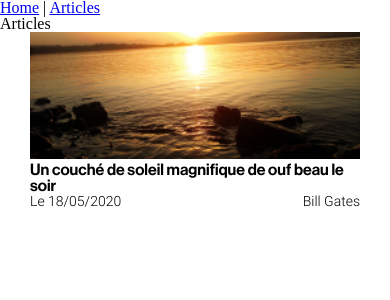
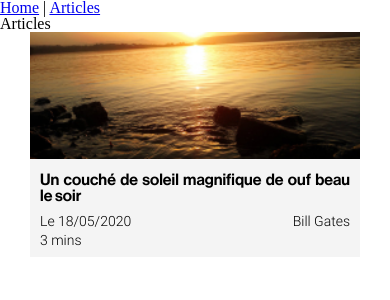
Before and after one commit to JulianRomana/flex-gang-pwa, a Vue app: page /articles in a window 390 px wide. Shown: the top 300 px of the page. Built offline with nearby package versions, Linux system fonts and the light colour scheme.

Commit message:
ArticlePreview - mobile version is up

```diff
--- a/src/modules/ArticlePreview.vue
+++ b/src/modules/ArticlePreview.vue
@@ -1,10 +1,15 @@
 <template>
   <div class="grid">
-    <img :class="$style.picture" src="../../src/assets/example.jpg" alt="picture">
-    <h3 class="article-preview-title">Un couché de soleil magnifique de ouf beau le soir</h3>
-    <div :class="$style.description">
-      <p class="article-preview-description">Le 18/05/2020</p>
-      <p class="article-preview-description">Bill Gates</p>
+    <div :class="$style.articlePreview">
+      <img :class="$style.picture" src="../../src/assets/example.jpg" alt="picture">
+      <div :class="$style.textContainer">
+        <h3 class="article-preview-title">Un couché de soleil magnifique de ouf beau le soir</h3>
+        <div :class="$style.description">
+          <p class="article-preview-description">Le 18/05/2020</p>
+          <p class="article-preview-description">Bill Gates</p>
+        </div>
+        <p class="article-preview-description">3 mins</p>
+      </div>
     </div>
   </div>
 </template>
@@ -16,12 +21,28 @@ export default {
 </script>
 
 <style module lang="scss">
+  .articlePreview {
+    background-color: #d2d2d23e;
+  }
+
+  .textContainer {
+    padding: 0 10px 10px;
+  }
+
   .picture {
     width: 100%;
     height: auto;
+    margin-bottom: 10px;
   }
+
+  h3 {
+    margin-bottom: 10px;
+    text-align: justify;
+  }
+
   .description {
     display: flex;
     justify-content: space-between;
+    margin-bottom: 5px;
   }
 </style>
```
